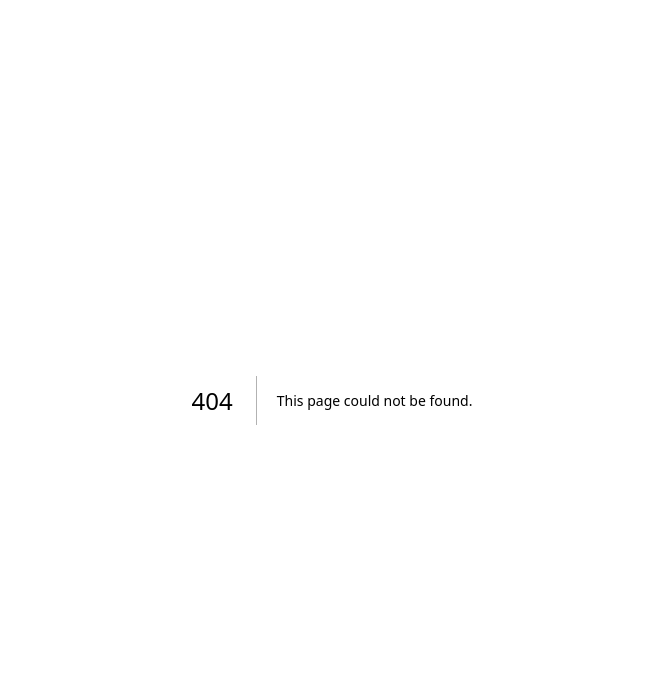
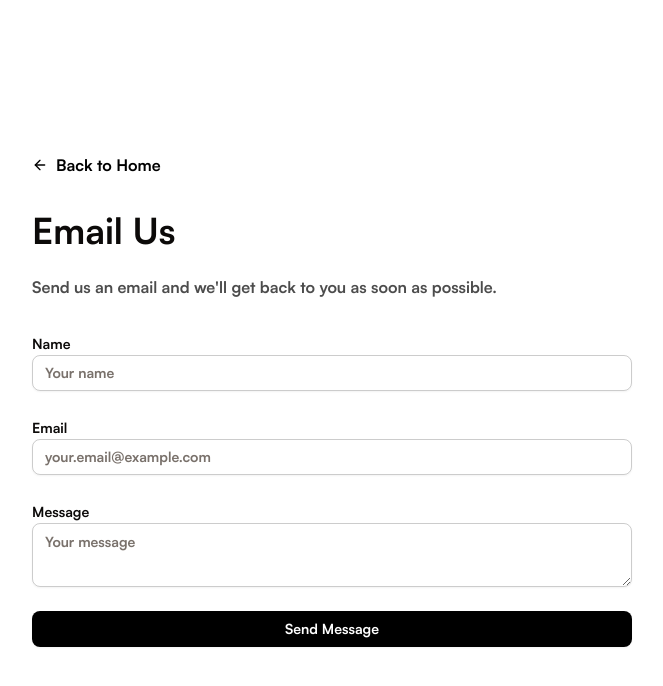
Before and after one commit to Nash504/autofolio, a Next.js app: page /email in a window 1280 px wide. Before the commit this address had no page. Shown: the top 686 px of the page, without its empty margins (308-971 px from the left). Built offline with nearby package versions, Linux system fonts and the light colour scheme.

Commit message:
email and contact

```diff
--- /dev/null
+++ b/src/app/contact/page.jsx
@@ -0,0 +1,72 @@
+import Link from "next/link";
+import { Button } from "@/components/ui/button";
+import { ArrowLeft, Phone, Mail, MapPin } from "lucide-react";
+
+export default function ContactPage() {
+  return (
+    <div className="min-h-screen flex flex-col items-center justify-center bg-white p-4 md:p-8">
+      <div className="w-full max-w-[800px] mx-auto">
+        <div className="mb-8">
+          <Link
+            href="/"
+            className="inline-flex items-center text-black hover:underline"
+          >
+            <ArrowLeft className="mr-2 h-4 w-4" />
+            Back to Home
+          </Link>
+        </div>
+
+        <h1 className="text-3xl md:text-4xl font-bold mb-6">Contact Us</h1>
+        <p className="text-black/70 mb-12 max-w-[600px]">
+          We're always looking for new opportunities and collaborations. Get in
+          touch with us using any of the methods below.
+        </p>
+
+        <div className="grid grid-cols-1 md:grid-cols-2 gap-8">
+          <div className="space-y-8">
+            <div className="flex items-start">
+              <Phone className="h-5 w-5 mr-4 mt-1" />
+              <div>
+                <h3 className="font-medium mb-1">Phone</h3>
+                <p className="text-black/70">+1 (555) 123-4567</p>
+              </div>
+            </div>
+
+            <div className="flex items-start">
+              <Mail className="h-5 w-5 mr-4 mt-1" />
+              <div>
+                <h3 className="font-medium mb-1">Email</h3>
+                <p className="text-black/70">hello@codex.design</p>
+              </div>
+            </div>
+
+            <div className="flex items-start">
+              <MapPin className="h-5 w-5 mr-4 mt-1" />
+              <div>
+                <h3 className="font-medium mb-1">Office</h3>
+                <p className="text-black/70">
+                  123 Design Street
+                  <br />
+                  San Francisco, CA 94103
+                  <br />
+                  United States
+                </p>
+              </div>
+            </div>
+          </div>
+
+          <div className="border border-black/10 rounded-lg p-6">
+            <h2 className="text-xl font-bold mb-4">Schedule a Call</h2>
+            <p className="text-black/70 mb-6">
+              Book a 30-minute introductory call with our team to discuss your
+              project.
+            </p>
+            <Button className="w-full bg-black text-white hover:bg-gray-800">
+              Book a Call
+            </Button>
+          </div>
+        </div>
+      </div>
+    </div>
+  );
+}
--- /dev/null
+++ b/src/app/email/page.jsx
@@ -0,0 +1,72 @@
+import Link from "next/link";
+import { Button } from "@/components/ui/button";
+import { Input } from "@/components/ui/input";
+import { Textarea } from "@/components/ui/textarea";
+import { ArrowLeft } from "lucide-react";
+
+export default function EmailPage() {
+  return (
+    <div className="min-h-screen flex flex-col items-center justify-center bg-white p-4 md:p-8">
+      <div className="w-full max-w-[600px] mx-auto">
+        <div className="mb-8">
+          <Link
+            href="/"
+            className="inline-flex items-center text-black hover:underline"
+          >
+            <ArrowLeft className="mr-2 h-4 w-4" />
+            Back to Home
+          </Link>
+        </div>
+
+        <h1 className="text-3xl md:text-4xl font-bold mb-6">Email Us</h1>
+        <p className="text-black/70 mb-8">
+          Send us an email and we'll get back to you as soon as possible.
+        </p>
+
+        <form className="space-y-6">
+          <div className="space-y-2">
+            <label htmlFor="name" className="text-sm font-medium">
+              Name
+            </label>
+            <Input
+              id="name"
+              placeholder="Your name"
+              className="border-black/20 focus:border-black focus:ring-black"
+            />
+          </div>
+
+          <div className="space-y-2">
+            <label htmlFor="email" className="text-sm font-medium">
+              Email
+            </label>
+            <Input
+              id="email"
+              type="email"
+              placeholder="your.email@example.com"
+              className="border-black/20 focus:border-black focus:ring-black"
+            />
+          </div>
+
+          <div className="space-y-2">
+            <label htmlFor="message" className="text-sm font-medium">
+              Message
+            </label>
+            <Textarea
+              id="message"
+              placeholder="Your message"
+              rows={6}
+              className="border-black/20 focus:border-black focus:ring-black"
+            />
+          </div>
+
+          <Button
+            type="submit"
+            className="w-full bg-black text-white hover:bg-gray-800"
+          >
+            Send Message
+          </Button>
+        </form>
+      </div>
+    </div>
+  );
+}
--- a/src/app/page.jsx
+++ b/src/app/page.jsx
@@ -17,7 +17,7 @@
 } from "@/components/ui/dialog";
 
 import ProjectCard from "@/components/ProjectCard";
-
+import Link from "next/link";
 export default function Home() {
   const [selectedProject, setSelectedProject] = useState(null);
 
@@ -62,25 +62,33 @@
 
         {/* Footer for Large Screens */}
         <CardFooter className="lg:flex hidden justify-center gap-4 mt-10">
+          <Link href="/email">
             <Button className="text-lg py-2 px-6 rounded-full bg-black text-white hover:bg-gray-800">
               Email
             </Button>
+          </Link>
+          <Link href="/contact">
             <Button
               variant="outline"
               className="text-lg py-2 px-6 rounded-full border-black text-black hover:bg-gray-100"
             >
               Contact
             </Button>
+          </Link>
         </CardFooter>
       </Card>
       {/* Sticky Footer for Mobile */}
       <div className="mt-4 fixed bottom-0 left-0 w-full bg-white/20 backdrop-blur-md border-t border-gray-200 p-2 flex justify-between items-center lg:hidden">
+        <Link href="/email">
           <button className="bg-black text-white px-6 py-2 rounded-full text-lg">
             Email
           </button>
+        </Link>
+        <Link href="/contact">
           <button className="border border-black text-black px-6 py-2 rounded-full text-lg">
             Contact
           </button>
+        </Link>
       </div>
       {/* Dialog (Glass Background Effect) */}
       {selectedProject && (
--- /dev/null
+++ b/src/components/ui/input.jsx
@@ -0,0 +1,24 @@
+import * as React from "react"
+
+import { cn } from "@/lib/utils"
+
+function Input({
+  className,
+  type,
+  ...props
+}) {
+  return (
+    (<input
+      type={type}
+      data-slot="input"
+      className={cn(
+        "file:text-foreground placeholder:text-muted-foreground selection:bg-primary selection:text-primary-foreground dark:bg-input/30 border-input flex h-9 w-full min-w-0 rounded-md border bg-transparent px-3 py-1 text-base shadow-xs transition-[color,box-shadow] outline-none file:inline-flex file:h-7 file:border-0 file:bg-transparent file:text-sm file:font-medium disabled:pointer-events-none disabled:cursor-not-allowed disabled:opacity-50 md:text-sm",
+        "focus-visible:border-ring focus-visible:ring-ring/50 focus-visible:ring-[3px]",
+        "aria-invalid:ring-destructive/20 dark:aria-invalid:ring-destructive/40 aria-invalid:border-destructive",
+        className
+      )}
+      {...props} />)
+  );
+}
+
+export { Input }
--- /dev/null
+++ b/src/components/ui/textarea.jsx
@@ -0,0 +1,20 @@
+import * as React from "react"
+
+import { cn } from "@/lib/utils"
+
+function Textarea({
+  className,
+  ...props
+}) {
+  return (
+    (<textarea
+      data-slot="textarea"
+      className={cn(
+        "border-input placeholder:text-muted-foreground focus-visible:border-ring focus-visible:ring-ring/50 aria-invalid:ring-destructive/20 dark:aria-invalid:ring-destructive/40 aria-invalid:border-destructive dark:bg-input/30 flex field-sizing-content min-h-16 w-full rounded-md border bg-transparent px-3 py-2 text-base shadow-xs transition-[color,box-shadow] outline-none focus-visible:ring-[3px] disabled:cursor-not-allowed disabled:opacity-50 md:text-sm",
+        className
+      )}
+      {...props} />)
+  );
+}
+
+export { Textarea }
```
Lines whose indentation alone changed are shown as unchanged.
